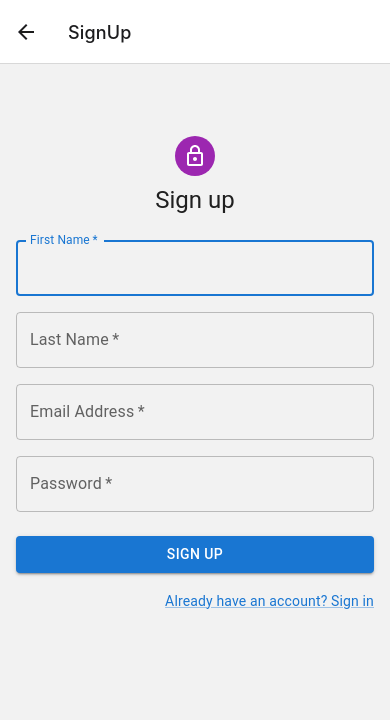
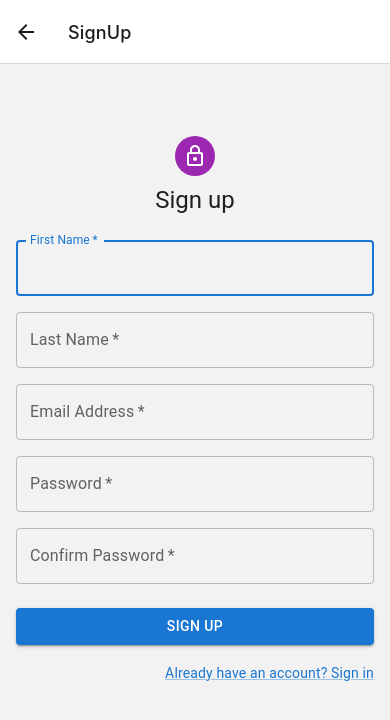
Before and after one commit to valentinbiz/benchIt, a React Native app: screen /SignUp in a window 390 px wide. Shown: the top 720 px of the page. Built offline with nearby package versions, Linux system fonts and the light colour scheme.

Commit message:
remove comments. Added app navigation. Added basic bench card pending further design

```diff
--- a/pages/Homepage.jsx
+++ b/pages/Homepage.jsx
@@ -1,4 +1,3 @@
-import React from "react";
 import { Typography, Button, Box } from "@mui/material";
 import park from "../creativeAssets/image_processing20201103-8805-fkmj5v.png";
 // import BenchCard from "./BenchCard";
--- a/pages/LogIn.jsx
+++ b/pages/LogIn.jsx
@@ -1,4 +1,3 @@
-import * as React from "react";
 import Avatar from "@mui/material/Avatar";
 import Button from "@mui/material/Button";
 import CssBaseline from "@mui/material/CssBaseline";
@@ -24,6 +23,7 @@ const LogIn = () => {
       password: data.get("password"),
     });
   };
+
 
   return (
     <ThemeProvider theme={theme}>
--- a/pages/SignUp.jsx
+++ b/pages/SignUp.jsx
@@ -1,4 +1,3 @@
-import * as React from "react";
 import Avatar from "@mui/material/Avatar";
 import Button from "@mui/material/Button";
 import CssBaseline from "@mui/material/CssBaseline";
@@ -90,6 +89,17 @@ const SignUp = () => {
                   autoComplete="new-password"
                 />
               </Grid>
+              <Grid item xs={12}>
+                <TextField
+                  required
+                  fullWidth
+                  name="confirm-password"
+                  label="Confirm Password"
+                  type="confirm-password"
+                  id="confirm-password"
+                  autoComplete="confirm-new-password"
+                />
+              </Grid>
             </Grid>
             <Button
               type="submit"
--- /dev/null
+++ b/root.jsx
@@ -0,0 +1,5 @@
+import { AppRegistry } from 'react-native';
+import App from './App';
+
+AppRegistry.registerComponent('main', () => App);
+AppRegistry.runApplication('main', { rootTag: document.getElementById('root') });
```
Also changed, not shown: App.js (+0 -28 lines).
